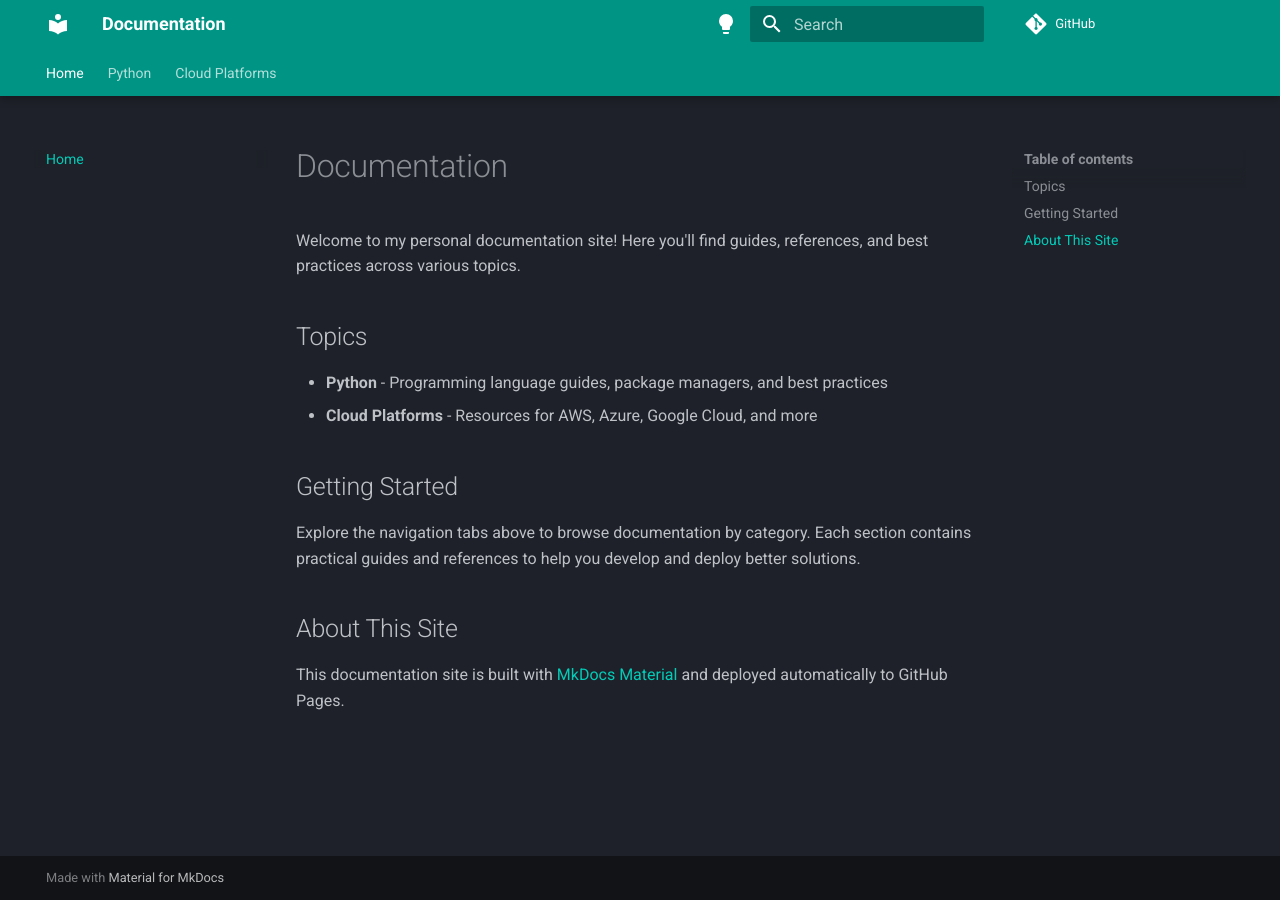
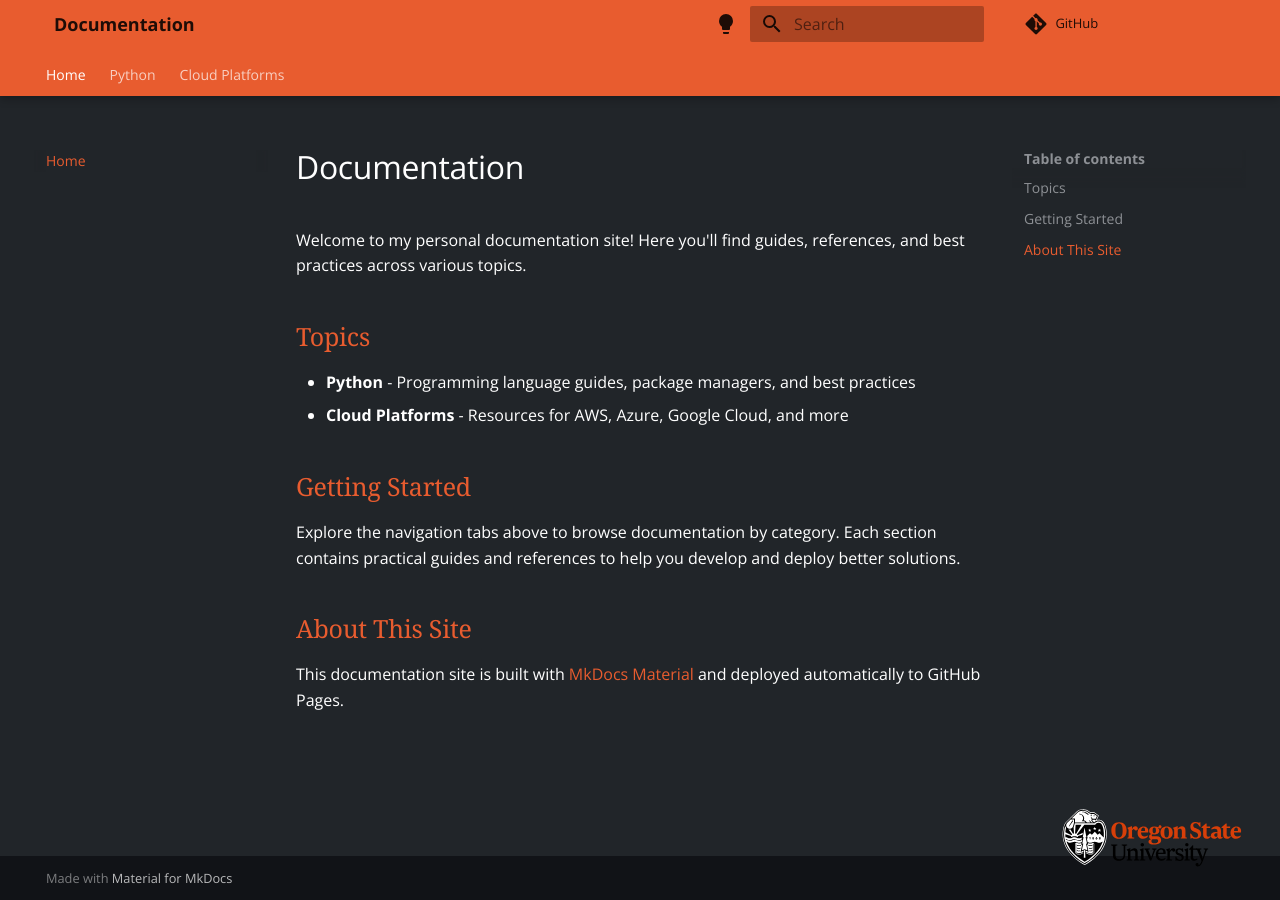
Before and after one commit to virtuosovodka/dok, an MkDocs documentation site: the page built from docs/index.md, in a window 1280 px wide. Built offline with MkDocs 1.6.1 and Material for MkDocs 9.7.7, drawn with Linux system fonts in a browser that asks for light colours; comment, search, counter and statistics services are not loaded.

Commit message:
css switches
🤖 Generated with [Claude Code](https://claude.com/claude-code)

Co-Authored-By: Claude <noreply@anthropic.com>

```diff
--- /dev/null
+++ b/docs/css/osu-colors.css
@@ -0,0 +1,176 @@
+/* Oregon State University Branding */
+/* Beaver Orange: #D73F09 | Official Fonts: Stratum 2 (headlines), Georgia (subheads), Kievit/Open Sans (body) */
+/* Dark Background: #212529 | Off-white Background: #f7f5f5 */
+
+:root {
+  --md-primary-fg-color: #D73F09;
+  --md-primary-fg-color--light: #E85C2F;
+  --md-primary-fg-color--dark: #B83109;
+  --md-accent-fg-color: #D73F09;
+}
+
+[data-md-color-scheme="default"] {
+  --md-primary-fg-color: #D73F09;
+  --md-accent-fg-color: #D73F09;
+  --md-default-bg-color: #e8e6e6;
+  --md-code-bg-color: #FFFFFF;
+}
+
+[data-md-color-scheme="slate"] {
+  --md-primary-fg-color: #E85C2F;
+  --md-accent-fg-color: #E85C2F;
+  --md-default-bg-color: #212529;
+  --md-code-bg-color: #1a1a1a;
+}
+
+/* Typography - OSU Official Fonts */
+body {
+  font-family: 'Open Sans', -apple-system, BlinkMacSystemFont, 'Segoe UI', sans-serif;
+}
+
+/* Large Headlines - Stratum 2 (fallback to Open Sans) */
+h1 {
+  font-family: 'Stratum2', 'Open Sans', sans-serif;
+  font-weight: 700;
+  font-size: 2.5rem;
+  margin-top: 24px;
+  margin-bottom: 16px;
+  color: #FFFFFF;
+}
+
+/* Dark mode headline */
+[data-md-color-scheme="slate"] h1 {
+  color: #FFFFFF;
+}
+
+[data-md-color-scheme="default"] h1 {
+  color: #000000;
+}
+
+/* Subheads - Georgia */
+h2, h3 {
+  font-family: Georgia, serif;
+  font-weight: 600;
+  margin-top: 20px;
+  margin-bottom: 12px;
+}
+
+/* Dark mode subheads */
+[data-md-color-scheme="slate"] h2,
+[data-md-color-scheme="slate"] h3 {
+  color: #E85C2F;
+}
+
+[data-md-color-scheme="default"] h2,
+[data-md-color-scheme="default"] h3 {
+  color: #D73F09;
+}
+
+h2 {
+  font-size: 1.8rem;
+}
+
+h3 {
+  font-size: 1.4rem;
+}
+
+h4, h5, h6 {
+  font-family: 'Open Sans', sans-serif;
+  font-weight: 600;
+  margin-top: 16px;
+  margin-bottom: 8px;
+}
+
+/* Dark mode small headings */
+[data-md-color-scheme="slate"] h4,
+[data-md-color-scheme="slate"] h5,
+[data-md-color-scheme="slate"] h6 {
+  color: #E85C2F;
+}
+
+[data-md-color-scheme="default"] h4,
+[data-md-color-scheme="default"] h5,
+[data-md-color-scheme="default"] h6 {
+  color: #D73F09;
+}
+
+/* Body copy - Open Sans (already set in mkdocs.yml) */
+p, li, td, th {
+  font-family: 'Open Sans', sans-serif;
+  line-height: 1.6;
+}
+
+/* Dark mode body text */
+[data-md-color-scheme="slate"] p,
+[data-md-color-scheme="slate"] li,
+[data-md-color-scheme="slate"] td,
+[data-md-color-scheme="slate"] th {
+  color: #FFFFFF;
+}
+
+[data-md-color-scheme="default"] p,
+[data-md-color-scheme="default"] li,
+[data-md-color-scheme="default"] td,
+[data-md-color-scheme="default"] th {
+  color: #000000;
+}
+
+/* Code - Roboto Mono (already set in mkdocs.yml) */
+code {
+  font-family: 'Roboto Mono', monospace;
+}
+
+/* Dark mode code */
+[data-md-color-scheme="slate"] code {
+  color: #E85C2F;
+  background-color: rgba(215, 63, 9, 0.15);
+}
+
+[data-md-color-scheme="default"] code {
+  color: #D73F09;
+  background-color: rgba(215, 63, 9, 0.08);
+}
+
+/* OSU Background Colors */
+[data-md-color-scheme="default"] {
+  background-color: #e8e6e6 !important;
+}
+
+[data-md-color-scheme="slate"] {
+  background-color: #212529 !important;
+}
+
+.md-main {
+  background-color: transparent;
+}
+
+[data-md-color-scheme="default"] .md-main {
+  background-color: #e8e6e6 !important;
+}
+
+[data-md-color-scheme="slate"] .md-main {
+  background-color: #212529 !important;
+}
+
+[data-md-color-scheme="default"] .md-content {
+  background-color: #e8e6e6 !important;
+}
+
+[data-md-color-scheme="slate"] .md-content {
+  background-color: #212529 !important;
+}
+
+/* Move OSU logo to bottom right corner */
+.md-logo {
+  position: fixed !important;
+  bottom: 20px !important;
+  right: 20px !important;
+  top: auto !important;
+  left: auto !important;
+  z-index: 1000;
+}
+
+.md-logo img {
+  height: 60px !important;
+  width: auto !important;
+}
--- a/mkdocs.yml
+++ b/mkdocs.yml
@@ -6,19 +6,23 @@ edit_uri: edit/main/docs/
 
 theme:
   name: material
+  logo: osulogo.svg
   palette:
     - scheme: slate
-      primary: teal
-      accent: teal
+      primary: orange
+      accent: orange
       toggle:
         icon: material/lightbulb
         name: Switch to light mode
     - scheme: default
-      primary: teal
-      accent: teal
+      primary: orange
+      accent: orange
       toggle:
         icon: material/lightbulb-outline
         name: Switch to dark mode
+  font:
+    text: Open Sans
+    code: Roboto Mono
   features:
     - navigation.tabs
     - navigation.tabs.sticky
@@ -43,3 +47,6 @@ markdown_extensions:
   - tables
   - admonition
   - pymdownx.details
+
+extra_css:
+  - css/osu-colors.css
```
Also changed, not shown: docs/osulogo.svg (added).
